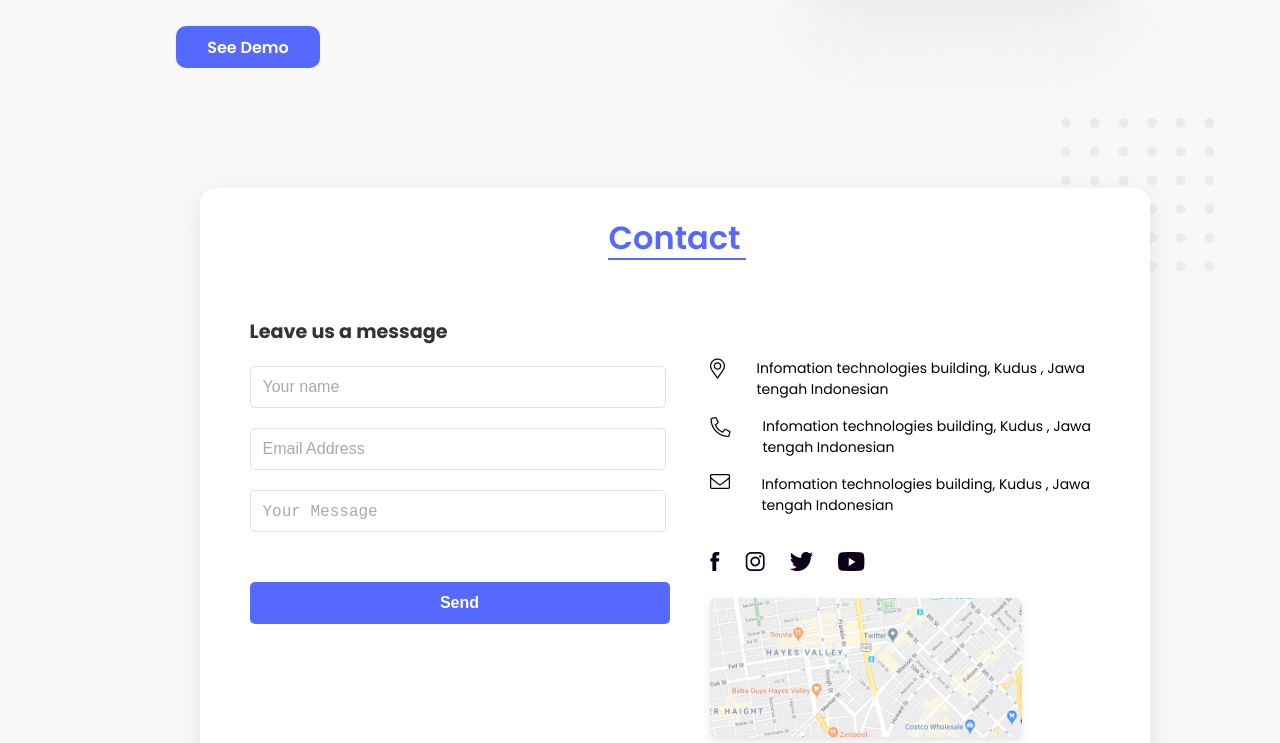
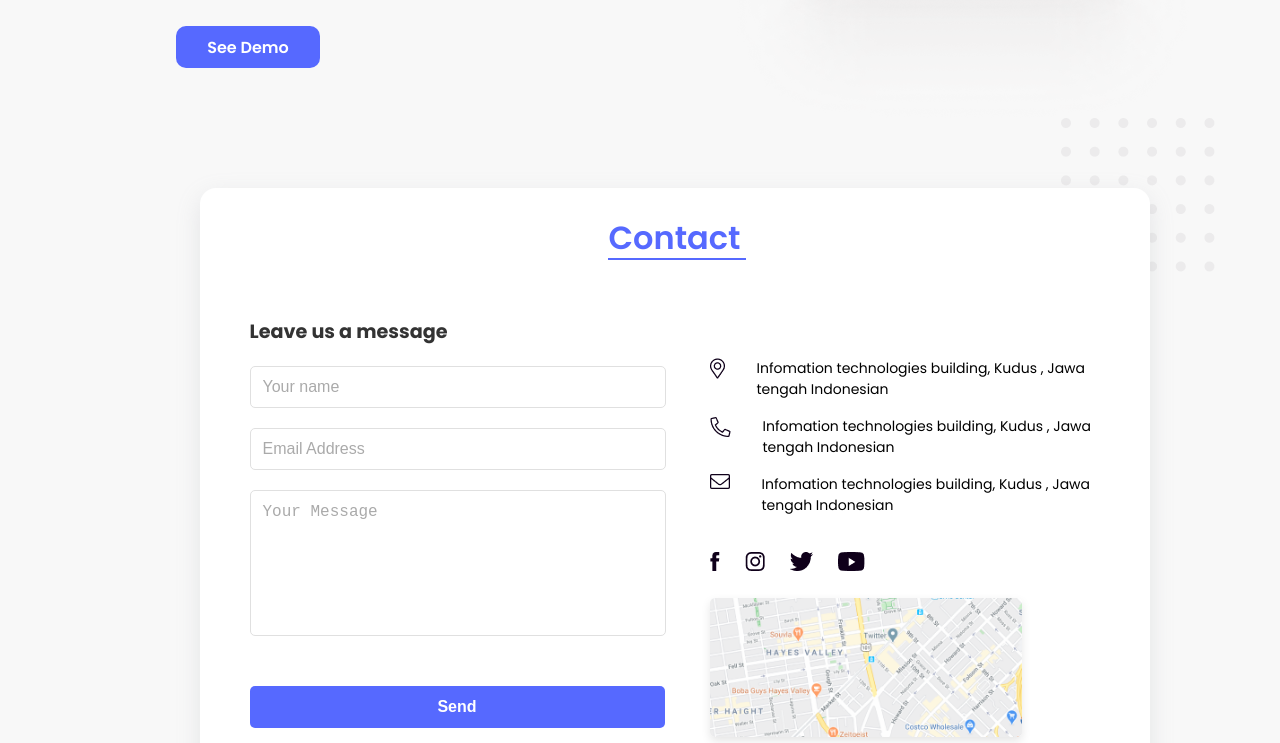
Before and after one commit to Yeiad-Explore/Bantu, a plain HTML site: page index.html in a window 1280 px wide. Shown: the part 3558-4301 px from the top of the page. Drawn offline with Linux system fonts and the light colour scheme.

Commit message:
Fixed text area

```diff
--- a/style.css
+++ b/style.css
@@ -499,14 +499,21 @@ body {
   border-color: #5669ff;
 }
 
-textarea {
-  height: 150px;
+.form__information textarea {
+  width: 100%;
+  height: 120px;
   resize: none;
+  padding: 12px;
+  border: 1px solid #e0e0e0;
+  border-radius: 5px;
+  font-size: 1rem;
+  color: #333;
+  outline: none;
 }
 
 .submit-btn {
   background-color: #5669ff;
-  width: 420px;
+  width: 415px;
   color: white;
   border: none;
   padding: 12px;
```
Also changed, not shown: index.html (+0 -3 lines).
